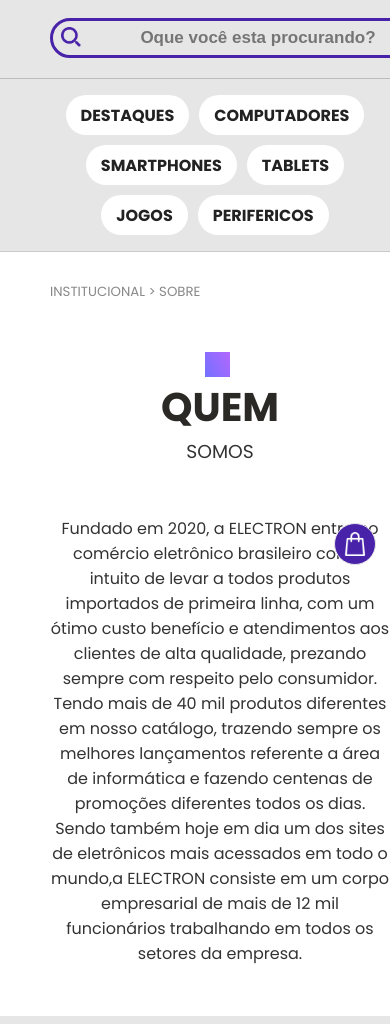
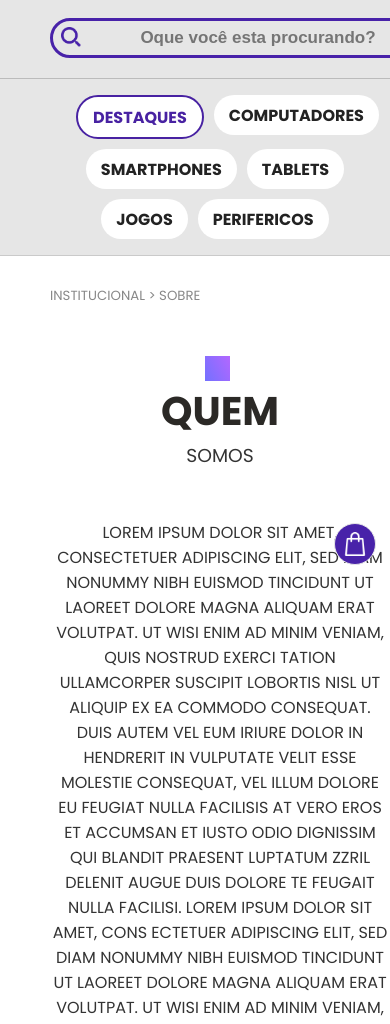
Before and after one commit to 4lex-passos/ElectronEletronics, a plain HTML site: page sobre.html in a window 390 px wide. Shown: the part 72-1096 px from the top of the page. Drawn offline with Linux system fonts and the light colour scheme.

Commit message:
Update sobre.html

```diff
--- a/sobre.html
+++ b/sobre.html
@@ -15,26 +15,25 @@
         <img class='logo' src="imagens/logo.png" alt="Logo Electron">
         <div class="search_box">
           <input type="search" id="search" name="search" placeholder="Oque você esta procurando?">
-          <div class="carrinho" href='index.html'>
-            <img class='sacola'src="imagens/car.png" alt="icone de sacola">
+          <div class="carrinho">
+            <img class='sacola' src="imagens/car.png" alt="icone de sacola">
           </div>
         </div>
       </div>
 
       <nav class="menu_box">
         <ul class="categorias">
-          <a class="menu_option" href="index.html">DESTAQUES</a>
-          <a class="menu_option" href="mobile.html">COMPUTADORES</li>
-          <a class="menu_option" href="mobile.html">SMARTPHONES</a>
-          <a class="menu_option" href="mobile.html">TABLETS</a>
-          <a class="menu_option" href="mobile.html">JOGOS</a>
-          <a class="menu_option" href="mobile.html">PERIFERICOS</a>
+          <li><a class="menu_option_active" href="index.html">DESTAQUES</a></li>
+          <li><a class="menu_option" href="mobile.html">COMPUTADORES</a></li>
+          <li><a class="menu_option" href="mobile.html">SMARTPHONES</a></li>
+          <li><a class="menu_option" href="mobile.html">TABLETS</a></li>
+          <li><a class="menu_option" href="mobile.html">JOGOS</a></li>
+          <li><a class="menu_option" href="mobile.html">PERIFERICOS</a></li>
         </ul>
       </nav>
 
     </header>
-
-    <!--AREÀ DO CONTEUDO QUE VOCÊ IRA FAZER------------------------------->
+    <!--AREÀ DO CONTEUDO QUE VOCÊ IRA FAZER===================================-->
     <main>
       <div class="produto_page">
         <h5 class="texto_navegação">INSTITUCIONAL > SOBRE</h5>
@@ -50,9 +49,16 @@
             </div>
 
             <p class="quem_somos">
-              Fundado em 2020, a ELECTRON entra no comércio eletrônico brasileiro com o intuito de levar a todos produtos importados de primeira linha, com um ótimo custo benefício e atendimentos aos clientes de alta qualidade, prezando sempre com respeito pelo consumidor.
-Tendo mais de 40 mil produtos diferentes em nosso catálogo, trazendo sempre os melhores lançamentos referente a área de informática e fazendo centenas de promoções diferentes todos os dias.
-Sendo também hoje em dia um dos sites de eletrônicos mais acessados em todo o mundo,a ELECTRON consiste em um corpo empresarial de mais de 12 mil funcionários trabalhando em todos os setores da empresa.
+              LOREM IPSUM DOLOR SIT AMET, CONSECTETUER ADIPISCING ELIT, SED DIAM
+              NONUMMY NIBH EUISMOD TINCIDUNT UT LAOREET DOLORE MAGNA ALIQUAM
+              ERAT VOLUTPAT. UT WISI ENIM AD MINIM VENIAM, QUIS NOSTRUD EXERCI TATION
+              ULLAMCORPER SUSCIPIT LOBORTIS NISL UT ALIQUIP EX EA COMMODO CONSEQUAT. DUIS AUTEM VEL EUM IRIURE DOLOR IN HENDRERIT IN VULPUTATE VELIT
+              ESSE MOLESTIE CONSEQUAT, VEL ILLUM DOLORE EU FEUGIAT NULLA FACILISIS AT
+              VERO EROS ET ACCUMSAN ET IUSTO ODIO DIGNISSIM QUI BLANDIT PRAESENT
+              LUPTATUM ZZRIL DELENIT AUGUE DUIS DOLORE TE FEUGAIT NULLA FACILISI.
+              LOREM IPSUM DOLOR SIT AMET, CONS ECTETUER ADIPISCING ELIT, SED DIAM
+              NONUMMY NIBH EUISMOD TINCIDUNT UT LAOREET DOLORE MAGNA ALIQUAM
+              ERAT VOLUTPAT. UT WISI ENIM AD MINIM VENIAM, QUIS NOSTRUD EXERCI TATION.
             </p>
           </div>
         </div>
@@ -91,7 +97,7 @@
       </div>
 
     </main>
-    <!-------------------------------------------------------------------->
+    <!--==================================================================-->
 
 
     <footer class="rodape_box">
```
